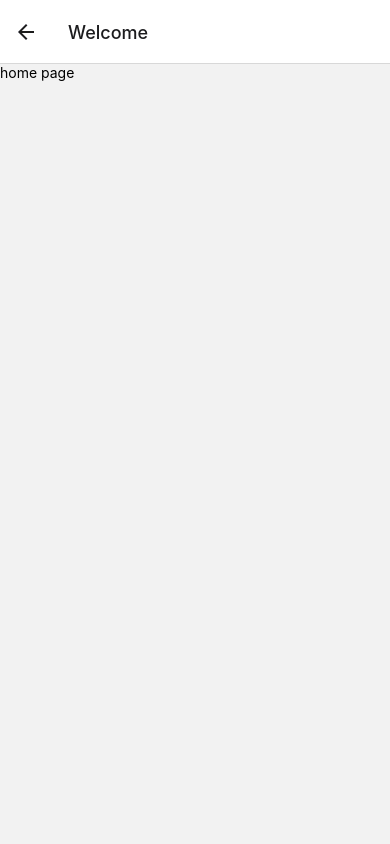
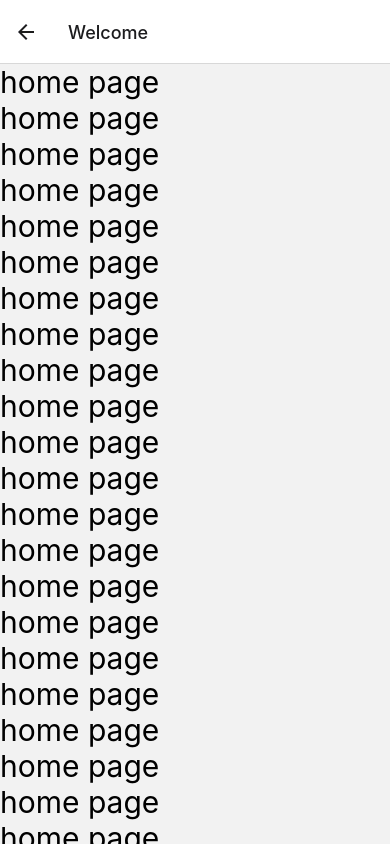
Before and after one commit to bank20baht/ReactNative101, a React Native app: screen /Home in a window 390 px wide. Built offline with nearby package versions, Linux system fonts and the light colour scheme.

Commit message:
try to use list view

```diff
--- a/screens/Home.tsx
+++ b/screens/Home.tsx
@@ -1,14 +1,40 @@
-import { View, Text } from 'react-native'
-import React from 'react'
+import {View, Text, ScrollView} from 'react-native';
+import React from 'react';
 
-type Props = {}
+type Props = {};
 
 const Home = (props: Props) => {
   return (
-    <View>
-      <Text>home page</Text>
-    </View>
-  )
-}
+    <ScrollView>
+        <Text style={{fontSize: 30}}>home page</Text>
+        <Text style={{fontSize: 30}}>home page</Text>
+        <Text style={{fontSize: 30}}>home page</Text>
+        <Text style={{fontSize: 30}}>home page</Text>
+        <Text style={{fontSize: 30}}>home page</Text>
+        <Text style={{fontSize: 30}}>home page</Text>
+        <Text style={{fontSize: 30}}>home page</Text>
+        <Text style={{fontSize: 30}}>home page</Text>
+        <Text style={{fontSize: 30}}>home page</Text>
+        <Text style={{fontSize: 30}}>home page</Text>
+        <Text style={{fontSize: 30}}>home page</Text>
+        <Text style={{fontSize: 30}}>home page</Text>
+        <Text style={{fontSize: 30}}>home page</Text>
+        <Text style={{fontSize: 30}}>home page</Text>
+        <Text style={{fontSize: 30}}>home page</Text>
+        <Text style={{fontSize: 30}}>home page</Text>
+        <Text style={{fontSize: 30}}>home page</Text>
+        <Text style={{fontSize: 30}}>home page</Text>
+        <Text style={{fontSize: 30}}>home page</Text>
+        <Text style={{fontSize: 30}}>home page</Text>
+        <Text style={{fontSize: 30}}>home page</Text>
+        <Text style={{fontSize: 30}}>home page</Text>
+        <Text style={{fontSize: 30}}>home page</Text>
+        <Text style={{fontSize: 30}}>home page</Text>
+        <Text style={{fontSize: 30}}>home page</Text>
+        <Text style={{fontSize: 30}}>home page</Text>
+        <Text style={{fontSize: 30}}>home page</Text>
+    </ScrollView>
+  );
+};
 
-export default Home
+export default Home;
```
